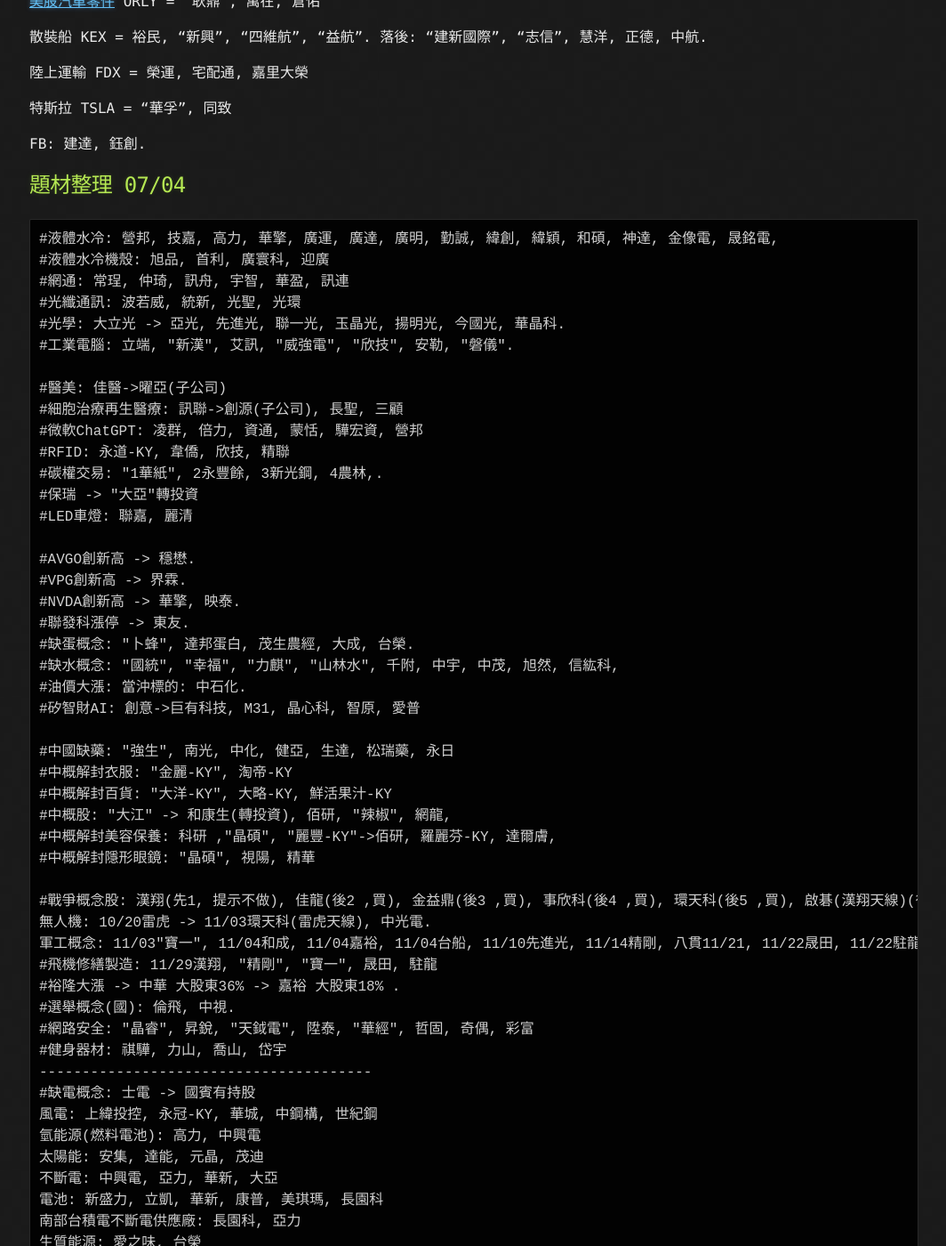
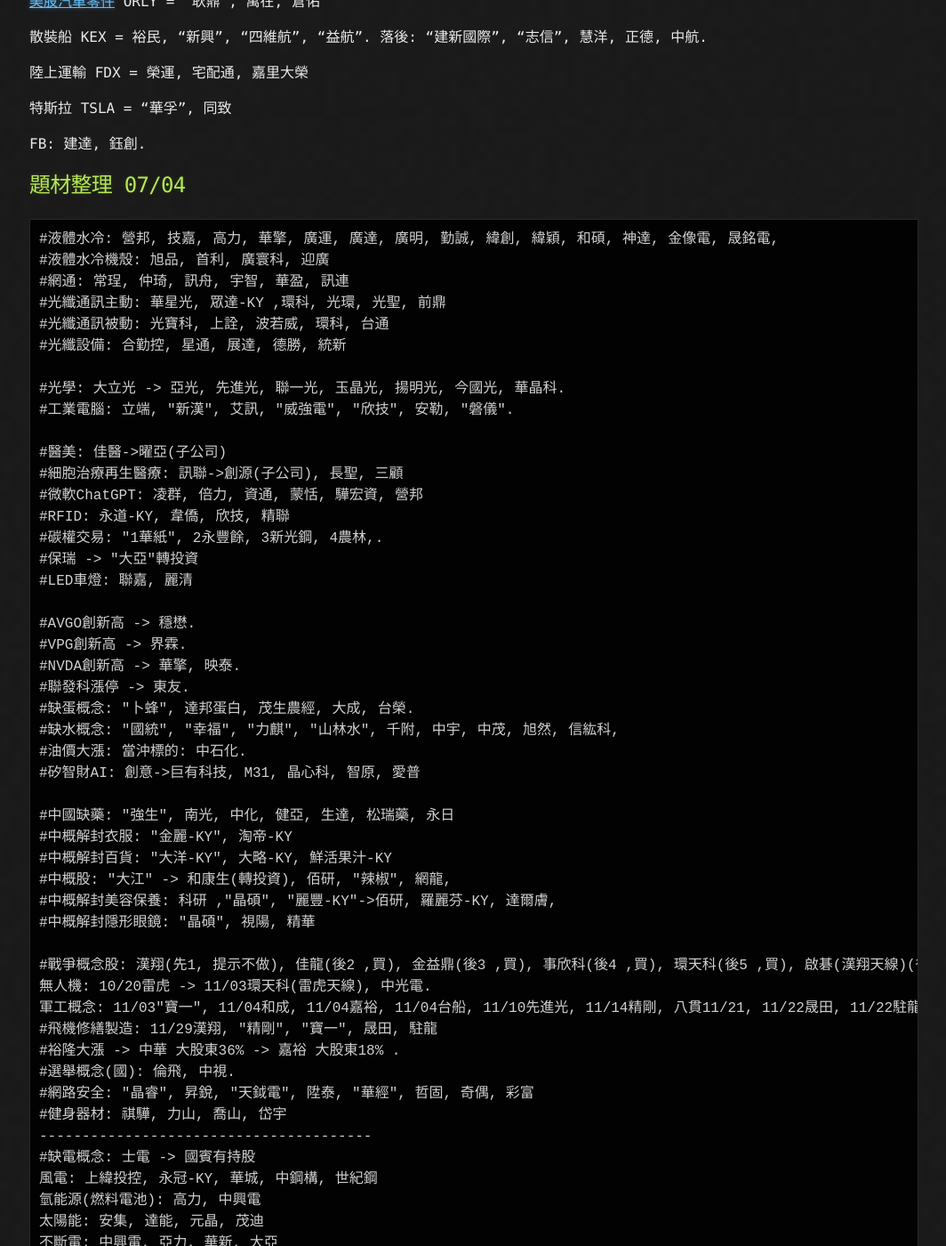
Before and after one commit to lepg5487/Stock_God, a Jekyll site: the page built from index.md, in a window 1280 px wide and 1400 px high, scrolled down 100297 px. Shown: the whole window at 89% size, without its empty margins (107-1171 px from the left). Built offline with Jekyll 4.4.1, drawn with Linux system fonts in a browser that asks for light colours; our own code applies the rules of GitHub Pages for plain Markdown files; some of the changed text lies outside the part shown.

Commit message:
Update index.md

```diff
--- a/index.md
+++ b/index.md
@@ -4098,7 +4098,10 @@
 #液體水冷: 營邦, 技嘉, 高力, 華擎, 廣運, 廣達, 廣明, 勤誠, 緯創, 緯穎, 和碩, 神達, 金像電, 晟銘電,
 #液體水冷機殼: 旭品, 首利, 廣寰科, 迎廣
 #網通: 常珵, 仲琦, 訊舟, 宇智, 華盈, 訊連
-#光纖通訊: 波若威, 統新, 光聖, 光環
+#光纖通訊主動: 華星光, 眾達-KY ,環科, 光環, 光聖, 前鼎
+#光纖通訊被動: 光寶科, 上詮, 波若威, 環科, 台通
+#光纖設備: 合勤控, 星通, 展達, 德勝, 統新
+
 #光學: 大立光 -> 亞光, 先進光, 聯一光, 玉晶光, 揚明光, 今國光, 華晶科.
 #工業電腦: 立端, "新漢", 艾訊, "威強電", "欣技", 安勒, "磐儀".
 
```
